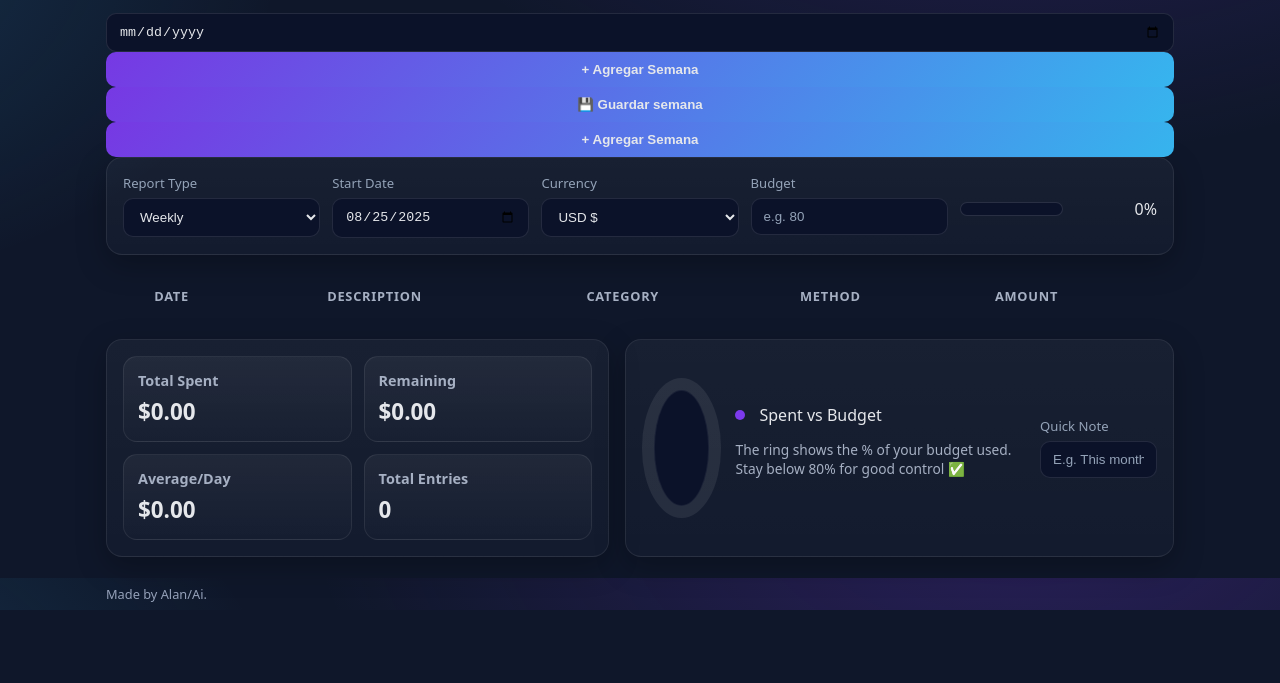
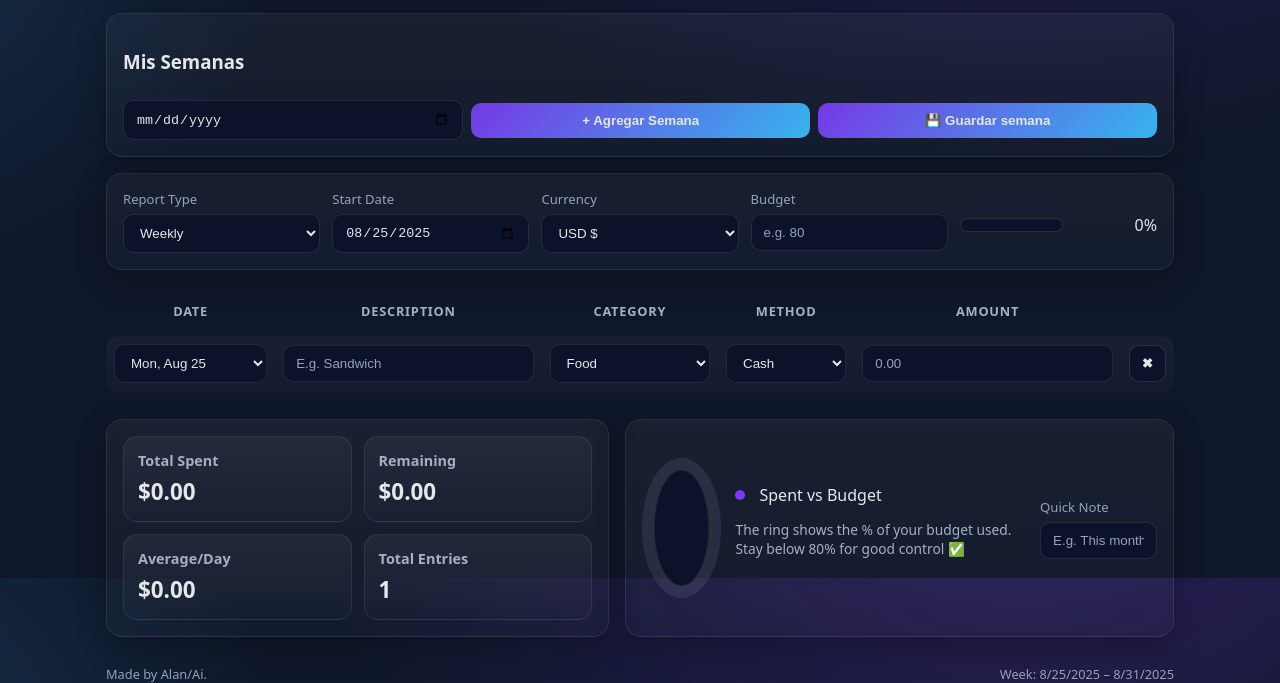
Before and after one commit to alanrss/budget, a plain HTML site: page index.html in a window 1280 px wide. Shown: the part 222-905 px from the top of the page. Before the commit the page ends 832 px from the top, so only its background shows below. Drawn offline with Linux system fonts and the light colour scheme.

Commit message:
Update index.html

```diff
--- a/index.html
+++ b/index.html
@@ -20,14 +20,16 @@
         <button id="clearBtn" class="danger">🗑 Clear Period</button>
       </div>
     </div>
-
-<div style="margin-top:8px">
-  <input type="date" id="newWeekStart" />
-  <button id="addWeekBtn">+ Agregar Semana</button>
-  <button id="guardarSemanaBtn">💾 Guardar semana</button>
+    <section class="card weeks" aria-label="Gestión de Semanas">
+  <h3>Mis Semanas</h3>
+  <div id="weeksList" style="display:flex; gap:8px; flex-wrap:wrap"></div>
+  <div style="margin-top:8px; display:flex; gap:8px; align-items:center;">
+    <input type="date" id="newWeekStart" />
     <button id="addWeekBtn">+ Agregar Semana</button>
+    <button id="guardarSemanaBtn">💾 Guardar semana</button>
   </div>
 </section>
+
 
     <section class="card controls" aria-label="Period and Budget Controls">
       <div>
```
